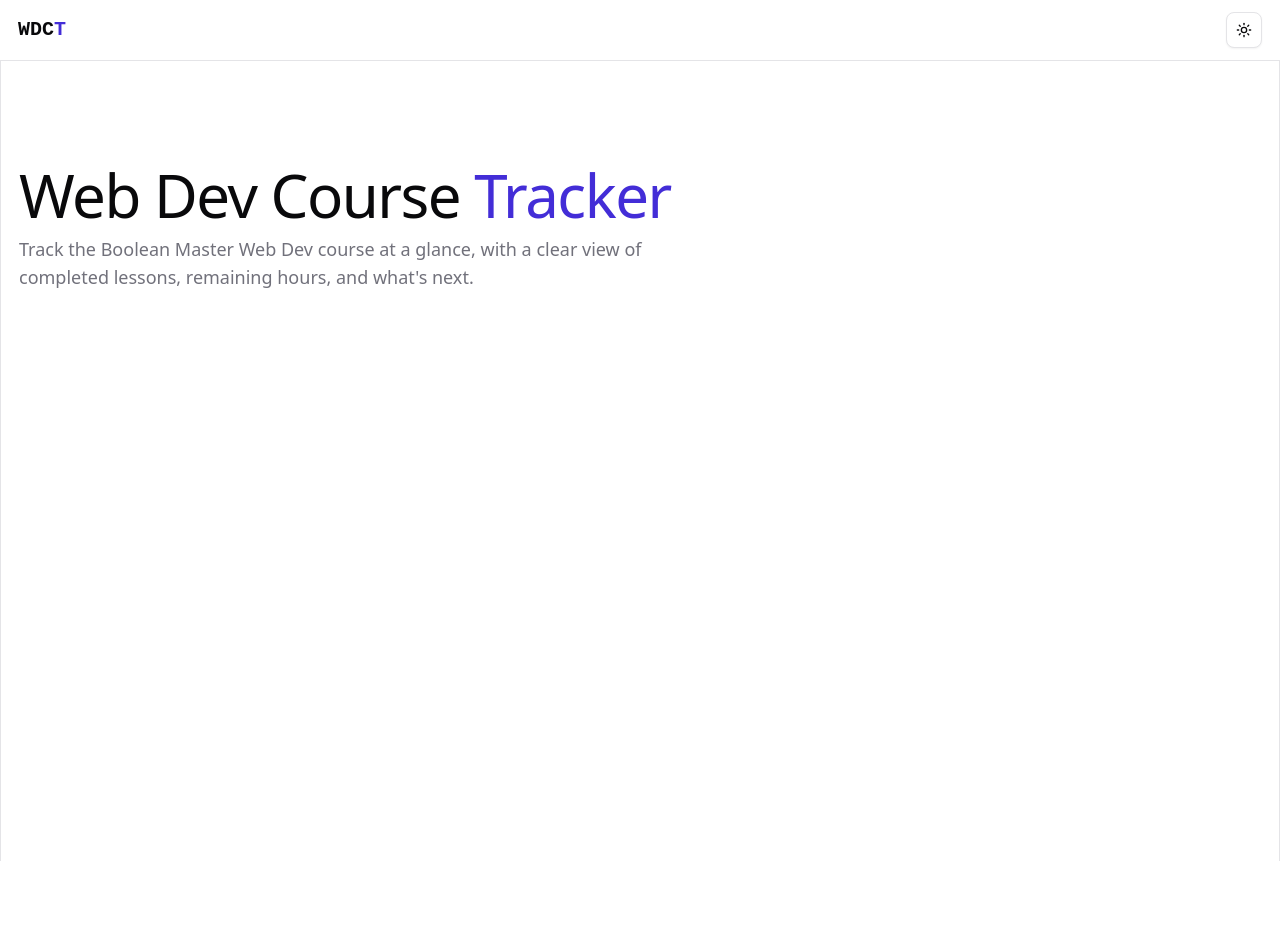
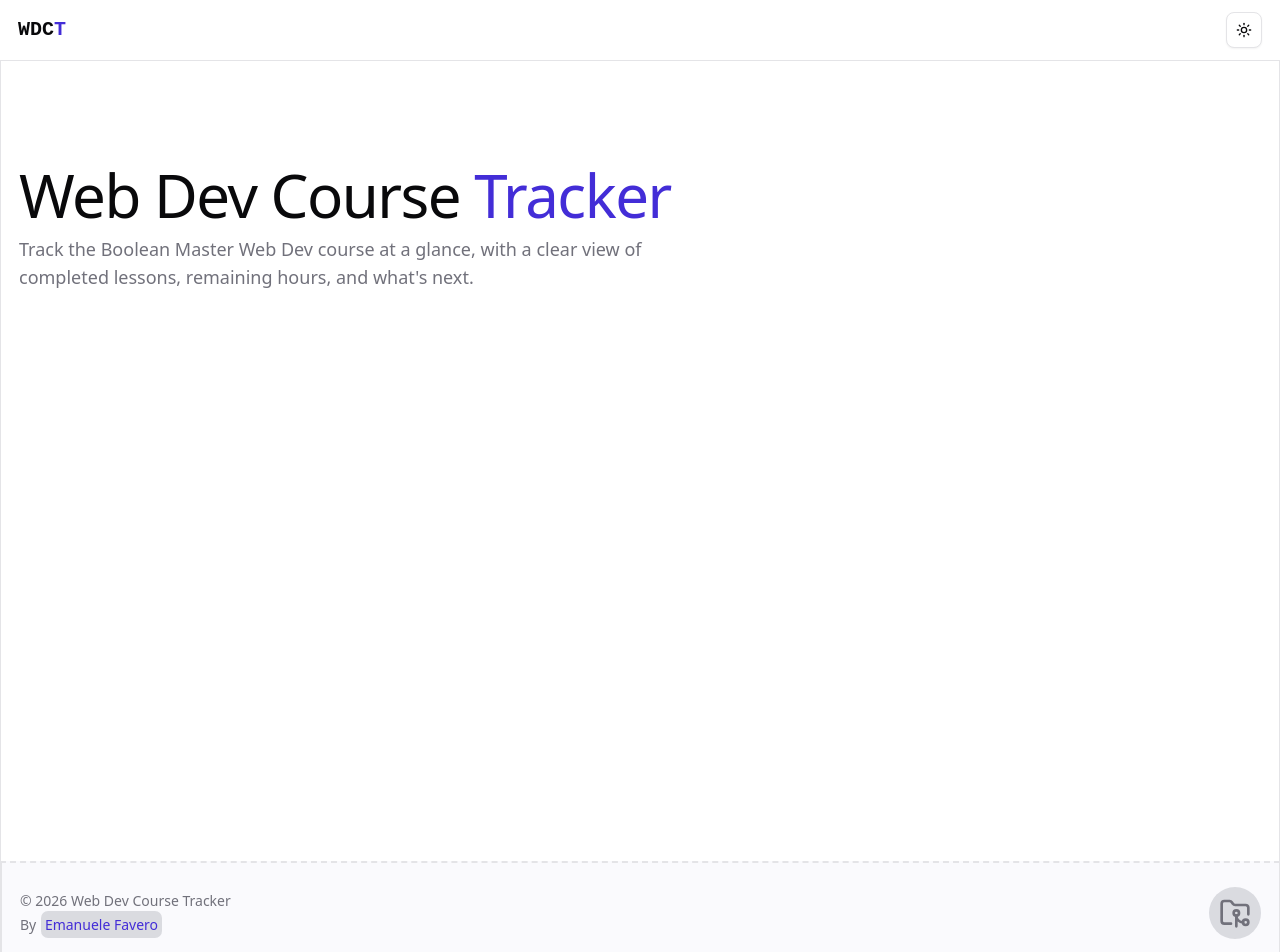
Before and after one commit to emanuelefavero/web-dev-course-tracker, a Next.js app: page / in a window 1280 px wide. Shown: the top 952 px of the page. Before the commit the page ends 861 px from the top, so only its background shows below. Built offline with nearby package versions, Linux system fonts and the light colour scheme.

Commit message:
feat: add footer with copyright and GitHub link

```diff
--- a/src/app/globals.css
+++ b/src/app/globals.css
@@ -10,6 +10,7 @@
   /* Colors */
   --background: oklch(1 0 0);
   --foreground: oklch(0.141 0.005 285.823);
+  --background-elevated: oklch(98.5% 0.00407 285.921);
   --card: oklch(1 0 0);
   --card-foreground: oklch(0.141 0.005 285.823);
   --popover: oklch(1 0 0);
@@ -17,6 +18,8 @@
   --primary: oklch(0.457 0.24 277.023);
   --primary-foreground: oklch(0.962 0.018 272.314);
   --primary-text: var(--primary);
+  --primary-text-hover: oklch(52.881% 0.23118 281.182);
+  --link-background: rgba(33, 42, 65, 0.15);
   --secondary: oklch(0.967 0.001 286.375);
   --secondary-foreground: oklch(0.21 0.006 285.885);
   --muted: oklch(0.967 0.001 286.375);
@@ -53,6 +56,7 @@
   /* Colors */
   --color-background: var(--background);
   --color-foreground: var(--foreground);
+  --color-background-elevated: var(--background-elevated);
   --color-sidebar-ring: var(--sidebar-ring);
   --color-sidebar-border: var(--sidebar-border);
   --color-sidebar-accent-foreground: var(--sidebar-accent-foreground);
@@ -78,6 +82,8 @@
   --color-secondary: var(--secondary);
   --color-primary-foreground: var(--primary-foreground);
   --color-primary-text: var(--primary-text);
+  --color-primary-text-hover: var(--primary-text-hover);
+  --color-link-background: var(--link-background);
   --color-primary: var(--primary);
   --color-popover-foreground: var(--popover-foreground);
   --color-popover: var(--popover);
@@ -105,6 +111,7 @@
   /* Colors */
   --background: oklch(0.141 0.005 285.823);
   --foreground: oklch(0.985 0 0);
+  --background-elevated: oklch(0.15 0.005 285.823);
   --card: oklch(0.21 0.006 285.885);
   --card-foreground: oklch(0.985 0 0);
   --popover: oklch(0.21 0.006 285.885);
@@ -112,6 +119,8 @@
   --primary: oklch(0.398 0.195 277.366);
   --primary-foreground: oklch(0.962 0.018 272.314);
   --primary-text: oklch(63.448% 0.20359 283.413);
+  --primary-text-hover: oklch(71.852% 0.15424 286.499);
+  --link-background: rgba(33, 42, 65, 0.15);
   --secondary: oklch(0.274 0.006 286.033);
   --secondary-foreground: oklch(0.985 0 0);
   --muted: oklch(0.274 0.006 286.033);
--- a/src/app/layout.tsx
+++ b/src/app/layout.tsx
@@ -1,3 +1,4 @@
+import { Footer } from '@/components/layout/footer'
 import { Header } from '@/components/layout/header'
 import { Main } from '@/components/layout/main'
 import { ThemeProvider } from '@/components/theme/theme-provider'
@@ -26,6 +27,7 @@ export default function RootLayout({
         >
           <Header />
           <Main>{children}</Main>
+          <Footer />
         </ThemeProvider>
       </body>
     </html>
--- /dev/null
+++ b/src/components/layout/footer.tsx
@@ -0,0 +1,54 @@
+import { FolderGit2 } from 'lucide-react'
+
+import { Button } from '@/components/ui/button'
+import { cn } from '@/lib/utils'
+import { pageContainer } from './classNames'
+
+export function Footer() {
+  return (
+    <footer
+      className={cn(
+        pageContainer,
+        'border-t-2 border-r border-l-2 border-solid [border-top-style:dashed] border-border bg-background-elevated py-6',
+      )}
+    >
+      <div className='flex items-center justify-between gap-4'>
+        {/* Copyright */}
+        <div className='space-y-1 text-sm text-muted-foreground'>
+          <p>&copy; {new Date().getFullYear()} Web Dev Course Tracker</p>
+          <p>
+            By{' '}
+            <Button
+              variant='link'
+              size='sm'
+              className='inline bg-link-background px-1 py-1 select-text'
+              asChild
+            >
+              <a
+                href='https://emanuelefavero.com/'
+                target='_blank'
+                rel='noopener noreferrer'
+              >
+                Emanuele Favero
+              </a>
+            </Button>
+          </p>
+        </div>
+
+        {/* GitHub link */}
+        <a
+          href='https://github.com/emanuelefavero/web-dev-course-tracker'
+          className='group rounded-ful inline-flex items-center justify-center rounded-full bg-link-background p-2.5 text-muted-foreground transition duration-200 outline-none select-none hover:text-foreground focus-visible:border-ring focus-visible:ring-3 focus-visible:ring-ring/50 active:not-aria-[haspopup]:translate-y-px'
+          target='_blank'
+          rel='noopener noreferrer'
+          aria-label='View the source code on GitHub'
+        >
+          <span className='sr-only'>View the source code on GitHub</span>
+          <span className='perspective-midrange'>
+            <FolderGit2 className='h-8 w-8 transform-gpu transition-transform duration-400 group-hover:transform-[rotateY(180deg)]' />
+          </span>
+        </a>
+      </div>
+    </footer>
+  )
+}
--- a/src/components/ui/button.tsx
+++ b/src/components/ui/button.tsx
@@ -18,7 +18,7 @@ const buttonVariants = cva(
           'hover:bg-muted hover:text-foreground aria-expanded:bg-muted aria-expanded:text-foreground dark:hover:bg-muted/50',
         destructive:
           'bg-destructive/10 text-destructive hover:bg-destructive/20 focus-visible:border-destructive/40 focus-visible:ring-destructive/20 dark:bg-destructive/20 dark:hover:bg-destructive/30 dark:focus-visible:ring-destructive/40',
-        link: 'text-primary underline-offset-4 hover:underline',
+        link: 'text-primary-text underline-offset-4 hover:text-primary-text-hover hover:underline',
       },
       size: {
         default:
```
